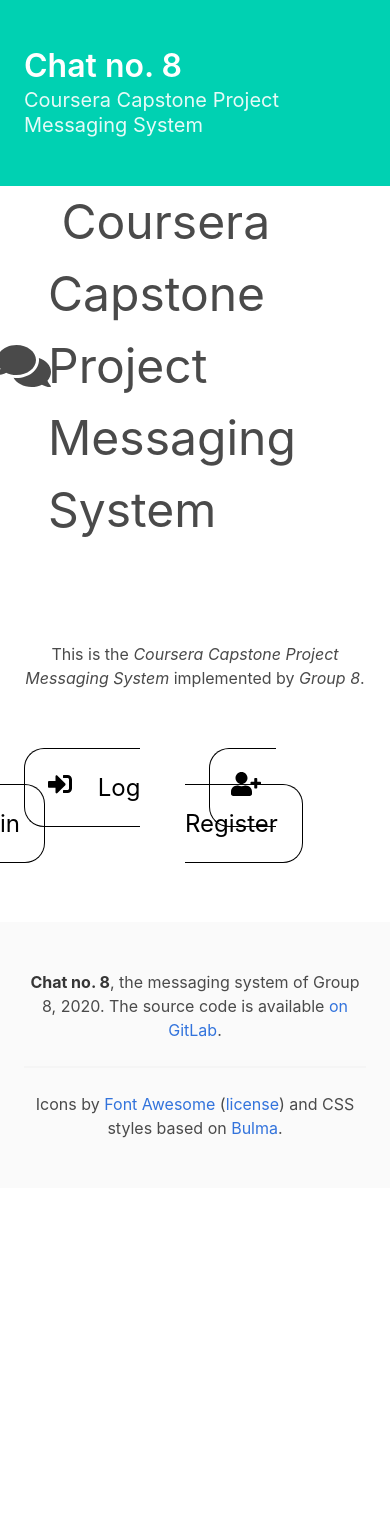
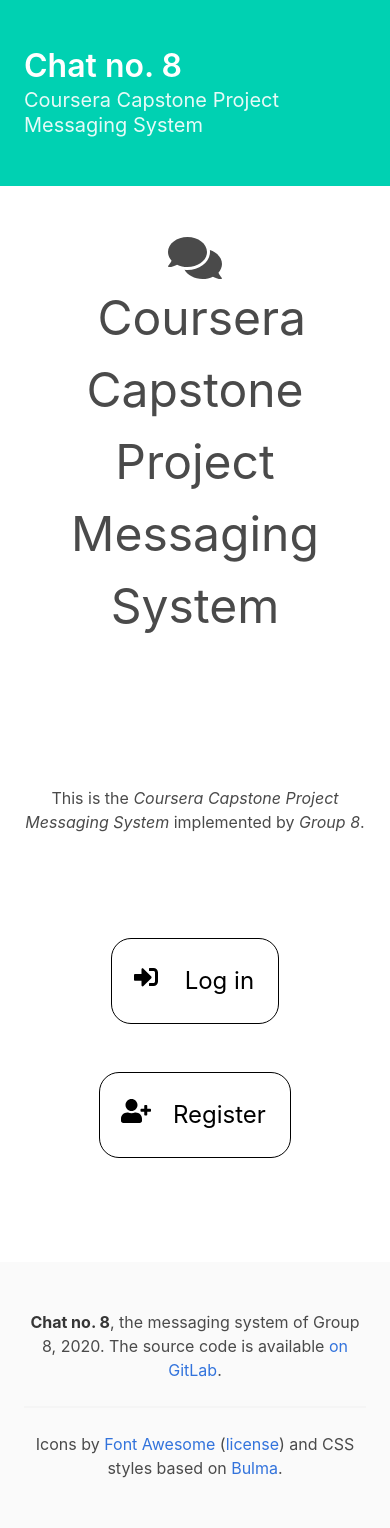
Before and after one commit to uopeople/coursera-cybersecurity-security-capstone-project, a PHP site: page / in a window 390 px wide. Before the commit the page ends 1138 px from the top, so only its background shows below. Run offline with PHP 8.4, Linux system fonts and the light colour scheme; data that the repository does not hold is empty.

Commit message:
improve styles, mainly for smaller displays

```diff
--- a/public/css/index.css
+++ b/public/css/index.css
@@ -19,6 +19,18 @@
     align-items: center;
     flex-direction: row;
     text-decoration: none;
+}
+
+@media(max-width: 480px) {
+    #header, #main-links  {
+        flex-direction: column;
+    }
+    #header {
+        padding: 1em;
+    }
+    #header h1 {
+        text-align: center;
+    }
 }
 
 #header {
@@ -49,6 +61,7 @@
     margin: 1em;
     border: 1px solid black;
     border-radius: 20px;
+    display: block;
 }
 
 #main-links p a:hover {
```
